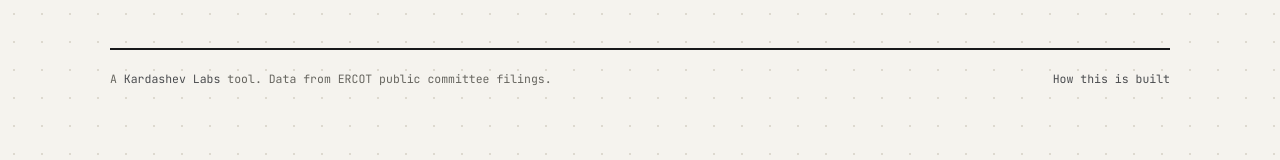
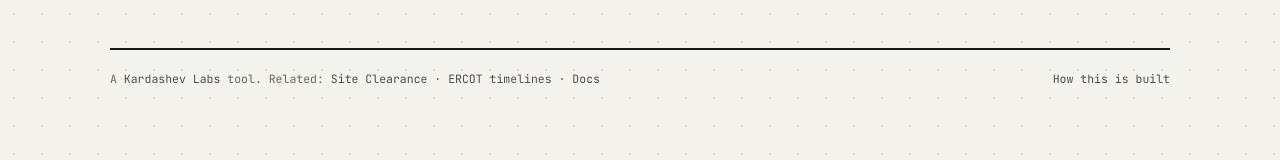
Before and after one commit to kardashev-lab/large-load-tracker, a Next.js app in the folder web/: page / in a window 1280 px wide. Shown: the part 140-300 px from the top of the page. Built offline with nearby package versions, Linux system fonts and the light colour scheme; no server answers.

Commit message:
Remove standalone output for Vercel and refresh metadata.

```diff
--- a/web/app/layout.tsx
+++ b/web/app/layout.tsx
@@ -37,7 +37,7 @@ export const metadata: Metadata = {
     siteName: "Kardashev Labs",
   },
   twitter: {
-    card: "summary_large_image",
+    card: "summary",
     title: "ERCOT Large Load Tracker | Kardashev Labs",
     description:
       "Large-load interconnection queue history, zone timelines, and the reality gap between approved and operational load in ERCOT.",
@@ -96,8 +96,14 @@ export default function RootLayout({ children }: { children: React.ReactNode })
             <main id="main-content">{children}</main>
             <footer className="footer">
               <span>
-                A <a href="https://kardashevlabs.org">Kardashev Labs</a> tool. Data from ERCOT public
-                committee filings.
+                A <a href="https://kardashevlabs.org">Kardashev Labs</a> tool. Related:{" "}
+                <a href="https://clearance.kardashevlabs.org">Site Clearance</a>
+                {" · "}
+                <a href="https://interconnection-queue.kardashevlabs.org/interconnection-timelines">
+                  ERCOT timelines
+                </a>
+                {" · "}
+                <a href="https://docs.kardashevlabs.org">Docs</a>
               </span>
               <span>
                 <a href="/methodology">How this is built</a>
--- a/web/next.config.ts
+++ b/web/next.config.ts
@@ -2,7 +2,7 @@ import path from "path";
 import type { NextConfig } from "next";
 
 const config: NextConfig = {
-  output: "standalone",
+
   outputFileTracingRoot: path.join(__dirname),
   async headers() {
     return [
```
Also changed, not shown: web/public/llms.txt, 1 other file (tests, documents, lock files or other folders).
